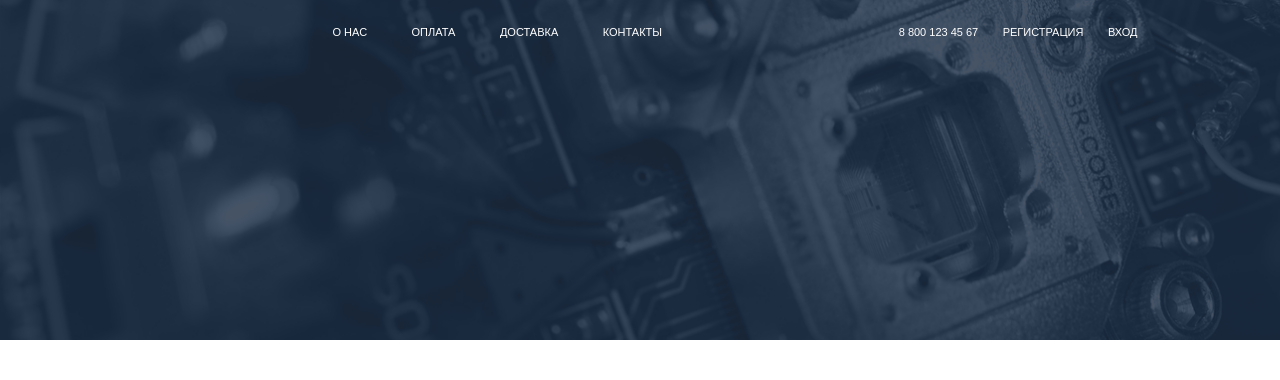
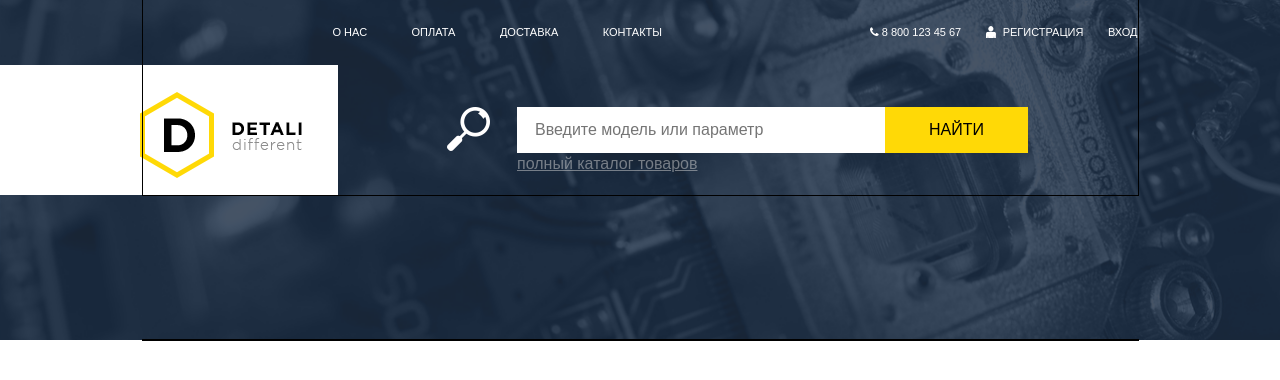
Before and after one commit to Ivan26ru/thlb1, a plain HTML site: page index.html in a window 1280 px wide. Drawn offline with Linux system fonts and the light colour scheme.

Commit message:
сделана форма поиска

```diff
--- a/css/style.css
+++ b/css/style.css
@@ -1,69 +1,212 @@
 /*мои стили*/
 
-a{
+body * {
+    font-family: Arial, sans-serif;
+}
+
+a {
     text-decoration: none;
 }
 
-header{
+header {
     position: relative;
 }
 
+
+/*хак для float*/
+
+.clearfix:before,
+.clearfix:after {
+    content: " ";
+    display: table;
+}
+
+.clearfix:after {
+    clear: both;
+}
+
+
+/*Убрал маркеры всех списков*/
+
+li {
+    list-style: none;
+}
+
+
 /*---шапка---*/
-header{
+
+header {
     height: 390px;
     background-color: #fff;
 }
 
+
 /*ширина сайта*/
-.w995{
+
+.w995 {
     width: 995px;
     margin: 0 auto;
+    outline: 1px solid #000;
 }
 
+
 /*===Верхняя часть шапки===*/
-.header1{
+
+.header1 {
     height: 340px;
     background-image: url(../img/bg-header.png);
     background-repeat: no-repeat;
     background-size: cover;
 }
 
+
 /*===1 линия шапки===*/
-.line-top-1 a{
+
+.line-top-1 a {
     height: 65px;
     line-height: 65px;
     font-size: 11px;
-  font-family: "Arial";
-  color: rgb( 255, 255, 255 );
+    color: rgb( 255, 255, 255);
     text-transform: uppercase;
 }
 
+
 /*меню 1*/
-.top1{
+
+.top1 {
     display: inline;
     text-align: left;
     margin-left: 190px;
 }
 
-.top1 li{
+.top1 li {
     display: inline;
     margin-right: 40px;
 }
 
-.top1 li:last-child{
+.top1 li:last-child {
     margin-right: 0;
 }
 
+
 /*кнопки входа*/
 
-.sign-in{
+.sign-in {
     float: right;
 }
 
-.sign-in a{
+.sign-in a {
     margin-left: 20px;
 }
 
-.sign-in a:first-child{
+.sign-in a:first-child {
     margin-left: 0;
 }
+
+
+/*регистрация*/
+
+.register {
+    background-image: url(../img/register.png);
+    background-repeat: no-repeat;
+    padding-left: 17px;
+}
+
+
+/*===line-top-2===*/
+
+.line-top-2 {
+    height: 130px;
+}
+
+
+/*блок логотипа*/
+
+.logo-div {
+    background-color: #fff;
+    height: 130px;
+    width: 995px;
+    float: left;
+    text-align: right;
+    margin-left: -800px;
+}
+
+
+/*картинка лого*/
+
+.logo-div img {
+    width: 162px;
+    height: 86px;
+    margin-top: 27px;
+    margin-right: 36px;
+}
+
+
+/*контейнер для поиска*/
+
+.poisk-div {
+    float: right;
+    height: 130px;
+    width: 800px;
+    display: -webkit-flex;
+    display: -moz-flex;
+    display: -ms-flex;
+    display: -o-flex;
+    display: flex;
+}
+
+
+/*поисковая форма*/
+
+.poisk-form {
+    margin: auto;
+    height: 46px;
+    line-height: 46px;
+    font-size: 0;
+    padding-left: 70px;
+    background-image: url(../img/zoom.png);
+    background-repeat: no-repeat;
+    position: relative;
+}
+
+.poisk-form input {
+    display: inline-block;
+    vertical-align: top;
+    width: 350px;
+    height: inherit;
+    ;
+    border: none;
+    padding: 0;
+    margin: 0;
+    font-size: 16px;
+    color: rgb(111, 111, 111);
+    text-align: left;
+    padding-left: 18px;
+}
+
+.poisk-form button {
+    display: inline-block;
+    vertical-align: top;
+    width: 143px;
+    height: inherit;
+    border: none;
+    margin: 0;
+    font-size: 16px;
+    color: rgb(0, 0, 0);
+    text-align: center;
+    background-color: #ffd906;
+    cursor: pointer;
+}
+
+/*строка под поиском*/
+.poisk-primer{
+  position: absolute;
+  bottom: -20px;
+  left: 70px;
+  font-size: 16px;
+  color: rgba(212, 212, 212, 0.502);
+  text-decoration: underline;
+  line-height: 1.2;
+  text-align: left;
+  text-transform: lowercase;
+}
--- a/index.html
+++ b/index.html
@@ -22,7 +22,7 @@
         <div class="header1">
         <!-- ширина сайта -->
         <div class="w995">
-        	        	<!-- первая строка -->
+            <!-- первая строка -->
             <div class="line-top-1">
                 <nav class="top1">
                     <li><a href="#">О нас</a></li>
@@ -31,9 +31,24 @@
                     <li><a href="#">Контакты</a></li>
                 </nav>
                 <div class="sign-in">
-                    <a href="#">8 800 123 45 67</a>
-                    <a href="#">Регистрация</a>
+                    <a href="#"><i class="fa fa-phone" aria-hidden="true"></i> 8 800 123 45 67</a>
+                    <a class="register" href="#">Регистрация</a>
                     <a href="#">Вход</a>
+                </div>
+            </div>
+            <!-- вторая строка -->
+            <div class="line-top-2">
+                <!-- логотип -->
+                <div class="logo-div">
+                    <a href="#"><img src="img/logo.png"></a>
+                </div>
+                <!-- поиск -->
+                <div class="poisk-div">
+                    <form class="poisk-form" action="#">
+                        <input type="text" placeholder="Введите модель или параметр">
+                        <button>НАЙТИ</button>
+                        <a class="poisk-primer" href="#">Полный каталог товаров</a>
+                    </form>
                 </div>
             </div>
         </div>
```
Also changed, not shown: img/logo.png (added), img/register.png (added), img/zoom.png (added). Lines whose indentation alone changed are shown as unchanged.
